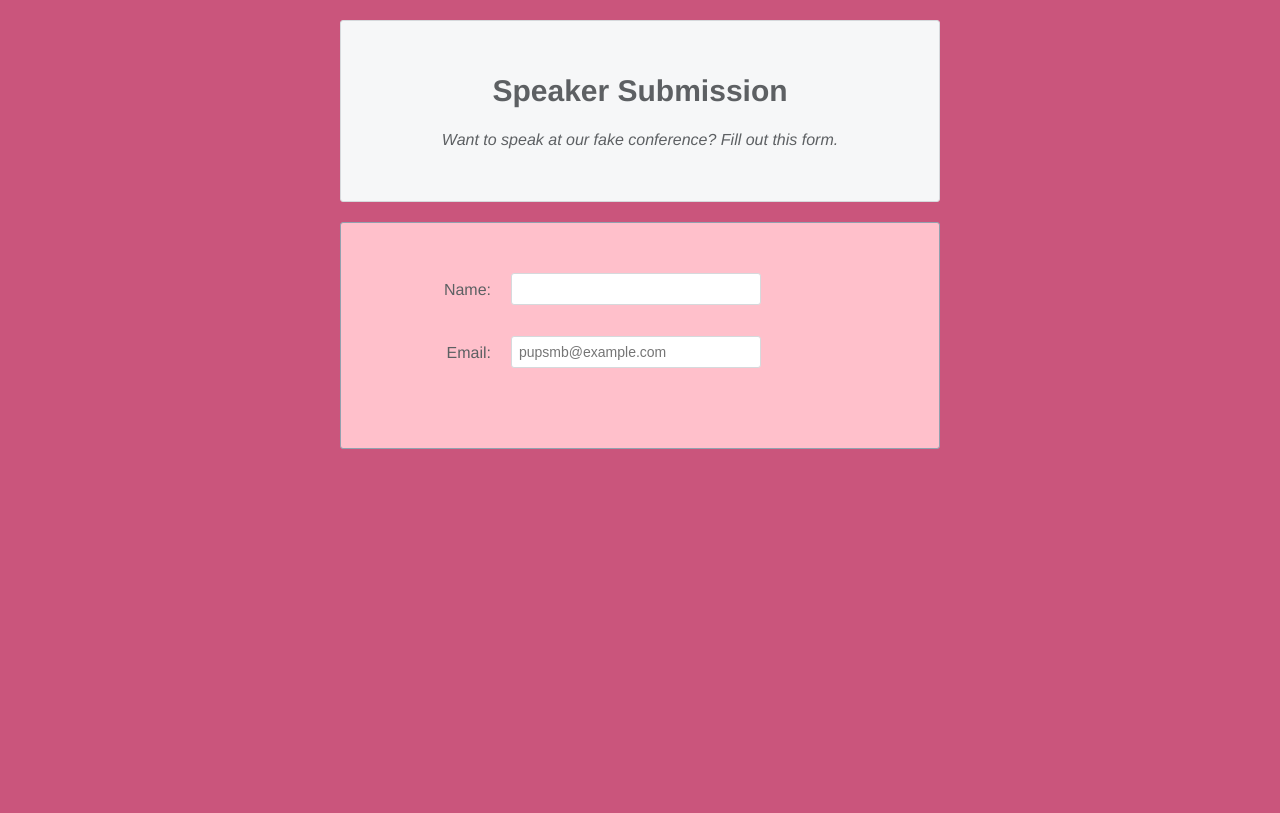
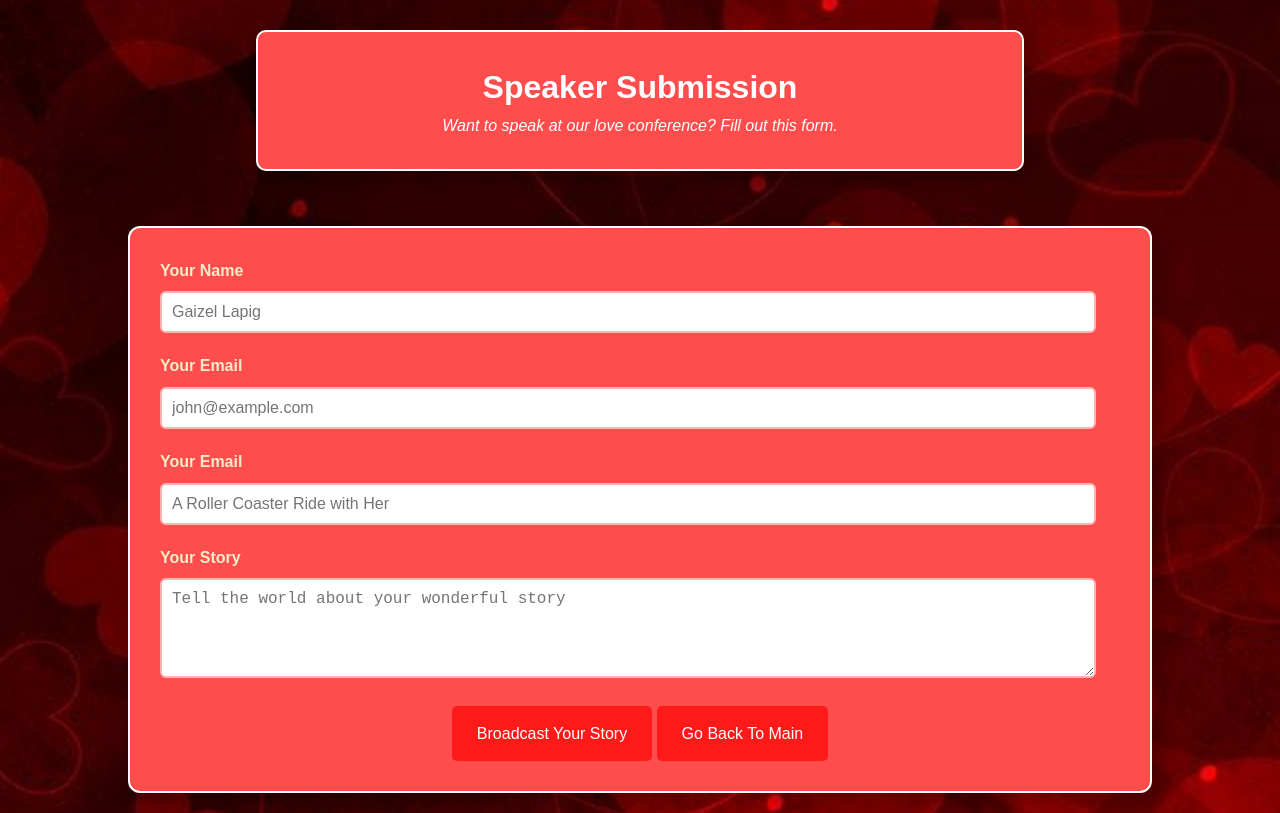
Before and after one commit to crlmrtrz/HTML_FORMS, a plain HTML site: page speaker-submission.html in a window 1280 px wide. Drawn offline with Linux system fonts and the light colour scheme.

Commit message:
Add files via upload

```diff
--- a/speaker-submission.html
+++ b/speaker-submission.html
@@ -13,7 +13,7 @@
         </h1>
         <p>
           <em>
-            Want to speak at our fake conference? Fill out this form.
+            Want to speak at our love conference? Fill out this form.
           </em>
       </p>
       </header>
@@ -21,15 +21,30 @@
       <form action = '' method = 'get' class = 'speaker-form'>
 
         <div class = 'form-row'>
-
-          <label for = 'full-name'>Name: </label>
-          <input id = 'full-name' name = 'full-name' type = 'text' />
+          <label for="Full-name">Your Name</label>
+          <input id="Full-name" name="full-name" type="text" placeholder="Gaizel Lapig"/>
         </div>
 
         <div class = 'form-row'>
-          <label for = 'email'>Email: </label>
-          <input id = 'email' name = 'email' type = 'email' placeholder="pupsmb@example.com" />
+          <label for="Email">Your Email</label>
+          <input id="Email" type="email" placeholder="john@example.com"/>
+        </div>
+
+        <div class = 'form-row'>
+          <label for="Title">Your Email</label>
+          <input id="Title" type="text" placeholder="A Roller Coaster Ride with Her"/>
+        </div>
+
+        <div class="form-row">
+          <label for="Bio">Your Story</label>
+          <textarea id="Bio" rows="8" placeholder="Tell the world about your wonderful story"></textarea>
+        </div>
+
+        <div class="button-container">
+          <a href="speaker-submission.html" class="speaker-button">Broadcast Your Story</a>
+        <a href="index.html" class="speaker-button">Go Back To Main</a>
         </div>
       </form>
+
 </body>
 </html>
--- a/styles.css
+++ b/styles.css
@@ -1,110 +1,162 @@
-*
-{
+/*Broadcast button in speaker submission page will clear the text fields in the area by reloading
+the page again, while the go back button redirects us to the index html form*/
+
+/* Global Styles */
+* {
   margin: 0;
   padding: 0;
   box-sizing: border-box;
 }
 
-
-body
-{
-  color: #5D6063;
-  background-color: rgb(202, 85, 124);
-  font-family: "Helvetica", "Arial", sans-serif;
+body {
+  color: #ffffff;
+  background-color: #ffcccc; /* Soft pink for a romantic feel */
+  font-family: 'Arial', sans-serif;
   font-size: 16px;
-  line-height: 1.3;
-
+  line-height: 1.6;
   display: flex;
   flex-direction: column;
   align-items: center;
+  margin: 0;
+  padding: 0;
+  box-sizing: border-box;
+  background-image: url(TURQ.jpg);
+  background-size: cover; /* I adjusted the size image to cover the entire page */
+  background-position: center;
+  background-repeat: no-repeat; /* I modified the background image from repeating */
+
 }
 
-.speaker-form-header
-{
+/* Header Styles */
+header {
+  background-color: #ff4d4d;
+  border: 2px solid #ffffff;
+  border-radius: 10px;
+  box-shadow: 0 10px 8px rgba(0,0,0,0.2);
+  width: 60%;
+  padding: 30px;
+  margin: 30px 10% 35px 10%;
   text-align: center;
-  background-color: #F6F7F8;
-  border: 1px solid #D6D9DC;
-  border-radius: 3px;
-
-  width: 80%;
-  margin: 20px 0;
-  padding: 50px;
 }
 
-.speaker-form-header h1
-{
-  font-size: 30px;
-  margin-bottom: 20px;
+/* Love Field Section Styles */
+.love-field {
+  background-size: cover;
+  background-position: center;
+  color: #ffffff;
+  text-align: center;
+  padding: 50px 20px;
 }
 
-.speaker-form
-{
-  background-color: pink;
-  border: 1px solid rgb(145, 161, 175);
-  border-radius: 3px;
-
-  width: 80%;
-  padding: 50px;
-  margin: 0 0 40px 0;
+.love-objects {
+  max-width: 600px;
+  margin: 0 auto;
 }
 
-.form-row
-{
-  margin-bottom: 40px;
-  display: flex;
-  justify-content: flex-start;
-  flex-direction: column;
-  flex-wrap: wrap;
+.love-field h1 {
+  font-size: 36px;
+  margin-bottom: 20px;
+  font-family: 'Pacifico', cursive;
 }
 
-.form-row input[type = 'text'],
-.form-row input[type = 'email']
-{
-  background-color: #FFFFFF;
-  border: 1px solid #D6D9DC;
-  border-radius: 3px;
-  width: 100%;
-  padding: 7px;
-  font-size: 14px;
+.love-field p {
+  margin-bottom: 40px;
 }
 
-.form-row label
-{
-  margin-bottom: 15px;
+/* Speaker Button Styles */
+.speaker-button { /* Multiple buttons share this style since they are uniformed */
+  background-color: #ff1a1a; /* (i.e go back, broadcast, and submit button) */
+  color: #ffffff;
+  padding: 15px 25px;
+  font-size: 16px;
+  text-decoration: none;
+  border-radius: 5px;
+  transition: background-color 0.3s ease-in-out;
+  display: inline-block;
 }
 
-.form-row input[type = 'text']:invalid,
-.form-row input[type = 'email']:invalid
-{
-  border: 1px solid #D55C5F;
+.speaker-button:hover {
+  background-color: #ff6666;
+  color: #ffffff;
+}
+
+/* Speaker Form Styles */
+.speaker-form {
+  color: #F3EDC8;
+  background-color: #ff4d4d;
+  border-radius: 12px;
+  box-shadow: 10px 10px 15px rgba(0,0,0,0.2);
+  width: 80%;
+  padding: 30px;
+  margin: 20px 10% 20px 10%;
+  border: 2px solid #ffffff;
+}
+
+.form-title {
+  font-size: 24px;
+}
+
+.form-description {
+  margin-bottom: 20px;
+  font-style: italic;
+}
+
+.form-row {
+  margin-bottom: 20px;
+  position: relative;
+}
+
+.form-row label {
+  font-weight: bold;
+  display: block;
+  margin-bottom: 8px;
+}
+
+.form-row input[type='text'],
+.form-row input[type='email'],
+.form-row input[type='password'] {
+  width: calc(100% - 24px);
+  padding: 10px;
+  font-size: 16px;
+  border: 2px solid #ffb3b3;
+  border-radius: 6px;
+  transition: border-color 0.3s ease-in-out;
+}
+
+.form-row textarea {
+  width: calc(100% - 24px);
+  height: 100px;
+  padding: 10px;
+  font-size: 16px;
+  border: 2px solid #ffb3b3;
+  border-radius: 6px;
+  transition: border-color 0.3s ease-in-out;
+}
+
+.form-row input[type='text']:focus,
+.form-row input[type='email']:focus,
+.form-row input[type='password']:focus,
+.form-row textarea:focus {
+  outline: none;
+  border-color: #ff6666;
+}
+
+.form-row input[type='text']:hover,
+.form-row input[type='email']:hover,
+.form-row input[type='password']:hover,
+.form-row textarea:hover {
+  border-color: #ff6666;
+}
+
+.form-row input[type='text']:invalid,
+.form-row input[type='email']:invalid {
+  border: 2px solid #D55C5F;
   color: #D55C5F;
   box-shadow: none;
+  animation: shake 0.5s ease-in-out;
 }
-@media only screen and (min-width: 700px)
-{
-  .speaker-form-header,
-  .speaker-form
-  {
-    width: 600px;
-  }
-  .form-row{
-    flex-direction: row;
-    align-items: flex-start; /* So I can avoid stretching */
-    margin-bottom: 20px;
-    height: initial;
-  }
-  .form-row input[type = 'text'],
-  .form-row input[type = 'email'],
-  .form-row select,
-  .form-row textarea
-  {
-    width: 250px;
-    height: initial;
-  }
-  .form-row label {
-    text-align: right;
-    width: 120px;
-    margin-top: 7px;
-    padding-right: 20px;
-  }
+
+/* Center button container */
+.button-container {
+  text-align: center;
 }
```
Also changed, not shown: index.html (+7 -2 lines), TURQ.jpg (added).
